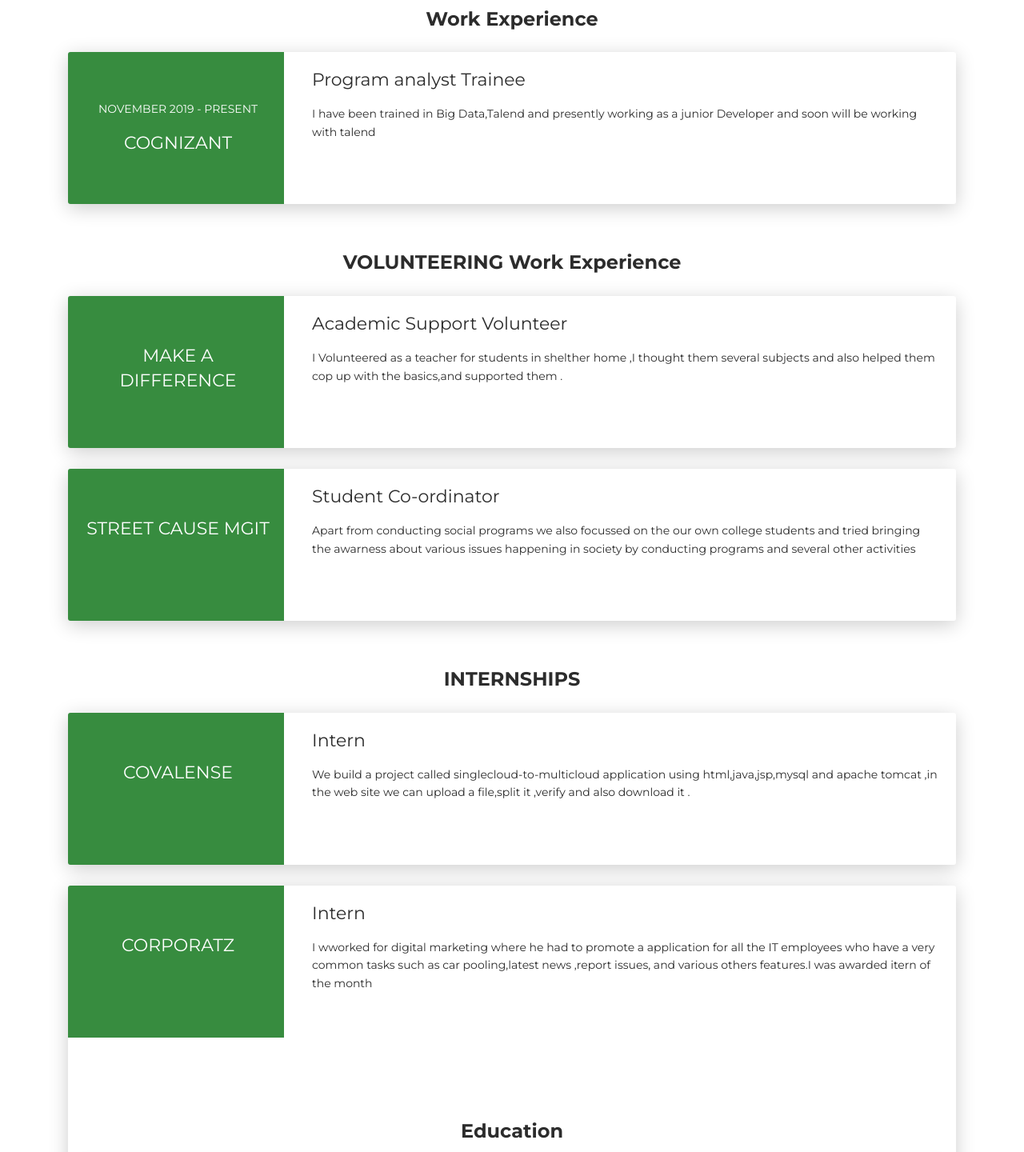
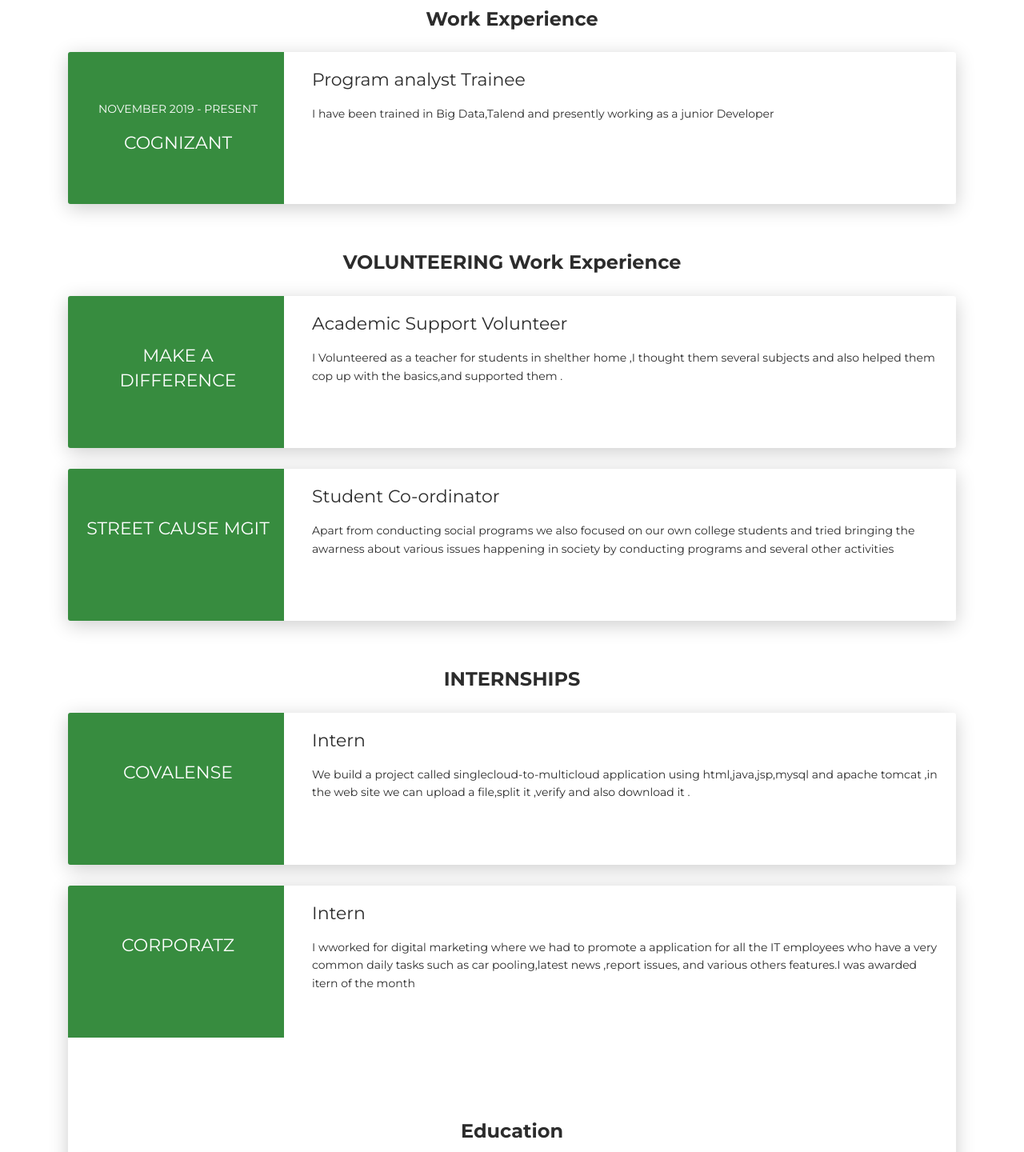
Before and after one commit to Aishwaryakotharu/portofolio, a website: page index.html in a window 1280 px wide. Shown: the part 1640-3080 px from the top of the page at 80% size. Drawn offline with Linux system fonts and the light colour scheme.

Commit message:
Update index.html

```diff
--- a/index.html
+++ b/index.html
@@ -204,7 +204,7 @@
         <div class="col-md-9" data-aos="fade-left" data-aos-offset="50" data-aos-duration="500">
           <div class="card-body">
             <div class="h5">Program analyst Trainee</div>
-            <p> I have been trained in Big Data,Talend and presently working as a junior Developer and soon will be working with talend</p>
+            <p> I have been trained in Big Data,Talend and presently working as a junior Developer </p>
           </div>
         </div>
       </div>
@@ -238,7 +238,7 @@
         <div class="col-md-9" data-aos="fade-left" data-aos-offset="50" data-aos-duration="500">
           <div class="card-body">
             <div class="h5">Student Co-ordinator</div>
-            <p>Apart from conducting social programs we also focussed on the our own college students and tried bringing the awarness about various issues happening in society by conducting programs and several other activities</p>
+            <p>Apart from conducting social programs we also focused on  our own college students and tried bringing the awarness about various issues happening in society by conducting programs and several other activities</p>
           </div>
         </div>
       </div>
@@ -272,7 +272,7 @@
         <div class="col-md-9" data-aos="fade-left" data-aos-offset="50" data-aos-duration="500">
           <div class="card-body">
             <div class="h5">Intern</div>
-            <p>I wworked for digital marketing where he had to promote a application for all the IT employees who have a very common tasks such as car pooling,latest news ,report issues, and various others features.I was awarded itern of the month  </p>
+            <p>I wworked for digital marketing where we had to promote a application for all the IT employees who have a very common daily tasks such as car pooling,latest news ,report issues, and various others features.I was awarded itern of the month  </p>
           </div>
   </div>
 </div>
```
